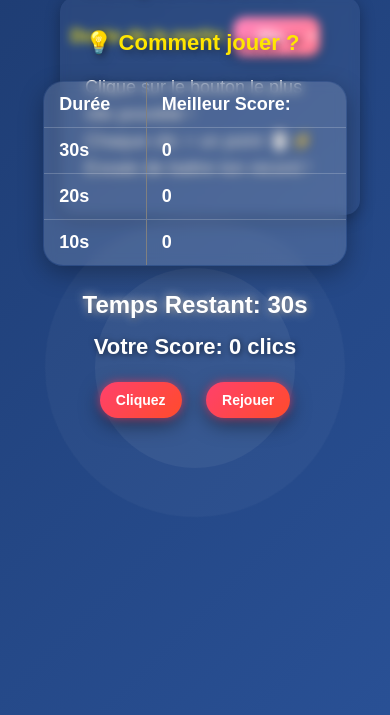
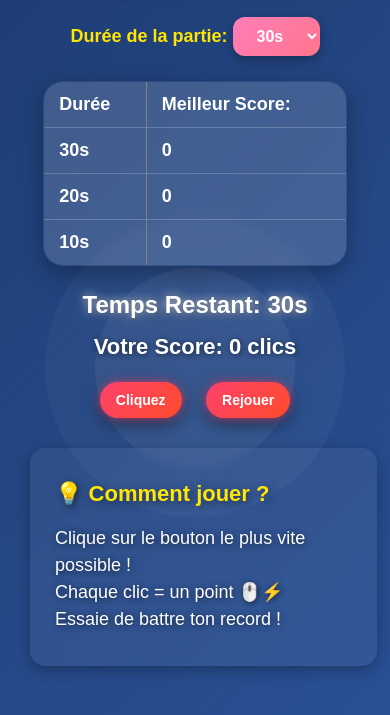
Before and after one commit to habairi-med-dawsser/habairi_med_dawsser_Jeu_Compter_les_Clics, a plain HTML site: page index.html in a window 390 px wide. Shown: the part 79-794 px from the top of the page. Drawn offline with Linux system fonts and the light colour scheme.

Commit message:
Un petit réglage: Correction de l’affichage mobile du bloc info

```diff
--- a/index.html
+++ b/index.html
@@ -298,6 +298,16 @@
     left: 30px; /* distance du bord gauche */
     animation: floatInfo 2s ease-in-out infinite alternate;
 	}
+    @media (max-width: 600px) {
+        #game-info {
+            position: static;   /* enlève le positionnement forcé */
+            margin: 20px auto;  /* centre le bloc */
+            width: 90%;         /* pour qu’il prenne bien sa place */
+            animation: none;    /* optionnel : évite que ça flotte sur mobile */
+        }
+    }
+
+
 
 
 	@keyframes floatInfo {
```
